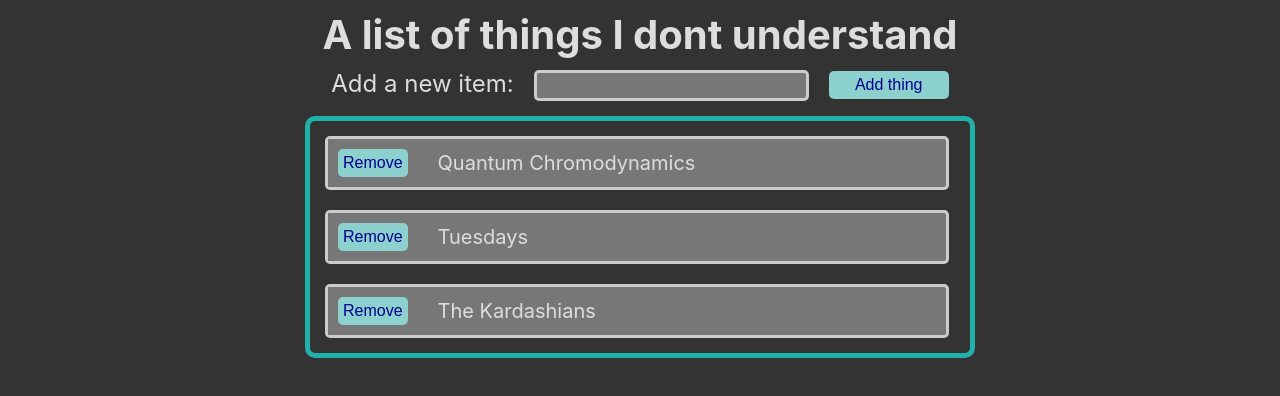
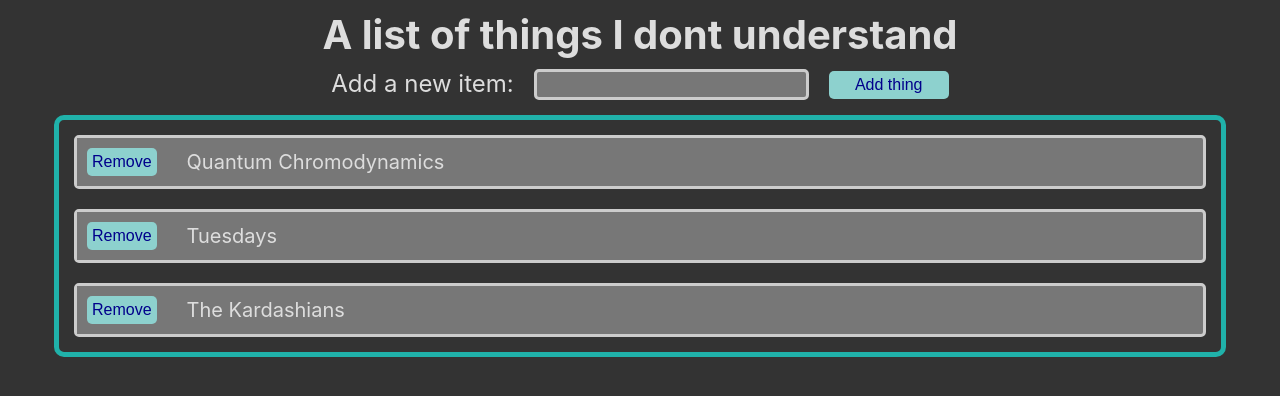
Before and after one commit to wystler/things-idk, a React (Create React App) app in the folder things-idk-list/: page / in a window 1280 px wide. Shown: the top 396 px of the page. Built offline with nearby package versions, Linux system fonts and the light colour scheme.

Commit message:
even out item list item spacing when changing scale

```diff
--- a/things-idk-list/src/ItemAdder.jsx
+++ b/things-idk-list/src/ItemAdder.jsx
@@ -16,7 +16,7 @@ const ItemAdder = (props) => {
     return (
         <form className="itemAdder"
             onSubmit={handleSubmit}>
-            <label>
+            <label className="itemAdderLabel">
                 Add a new item:
                 <input
                 className="itemAdderBox"
--- a/things-idk-list/src/css/App.css
+++ b/things-idk-list/src/css/App.css
@@ -1,6 +1,12 @@
 * {
   color:#dddddd;
   background-color: #333333;
+}
+
+.App {
+  padding:0;
+  margin:0;
+  max-width:100vw;
 }
 
 h1 {
@@ -36,9 +42,18 @@ h1 {
 .itemAdder {
   font-size: 18pt;
   display:flex;
+  flex-direction:row;
   align-items:center;
   justify-content: center;
+  flex-wrap: wrap;
+}
 
+.itemAdderLabel {
+  display:flex;
+  flex-direction: row;
+  flex-wrap:wrap;
+  justify-content: center;
+  max-width: 70vw;
 }
 
 .itemAdderBox {
@@ -48,6 +63,7 @@ h1 {
   border: 3px solid #cccccc;
   border-radius:5px;
   margin:0px 20px;
+  max-width: 60vw;
 }
 
 .itemAdderBox:focus {
@@ -63,6 +79,7 @@ h1 {
   background-color: #8dd1ce;
   color: darkblue;
   border:none;
+  max-width:20vw;
 }
 
 .itemAdderButton:hover, .adderButton:focus {
@@ -78,7 +95,7 @@ h1 {
   flex-direction: column;
   padding:5px;
   font-size:20px;
-  max-width:650px;
+  max-width:90vw;
   margin: 15px auto;
   overflow:hidden;
   overflow-y:scroll;
@@ -86,7 +103,7 @@ h1 {
 }
 
 .items {
-  width : 95%;
+  margin:5px;
   display:inline-flex;
   justify-content: left;
   background-color: #777777;
```
